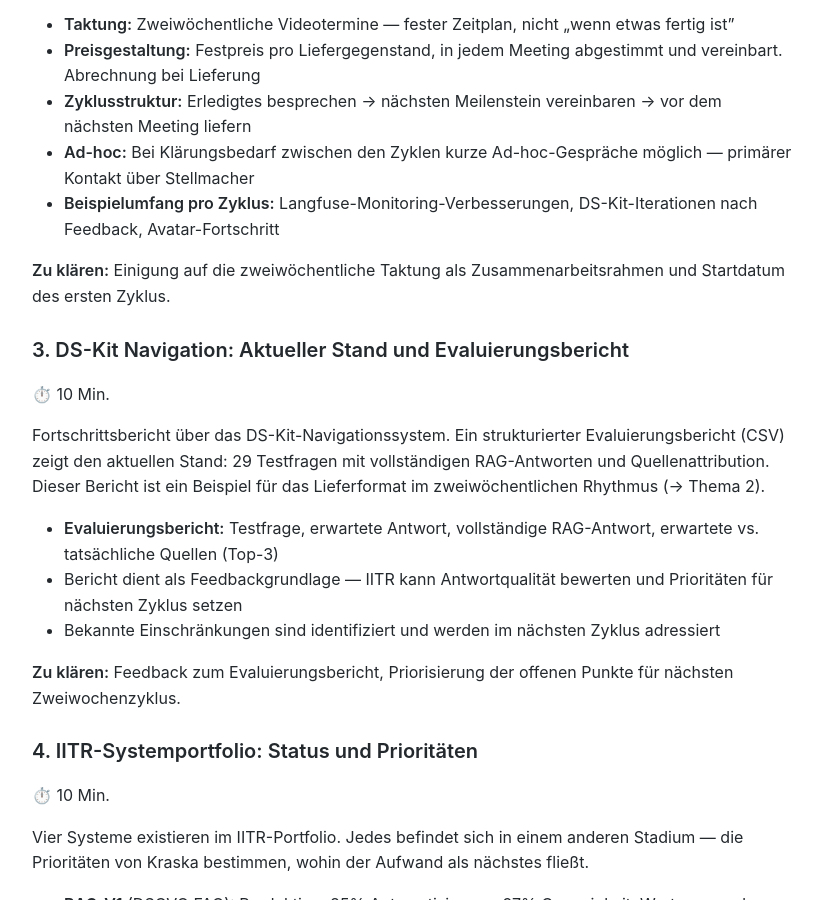
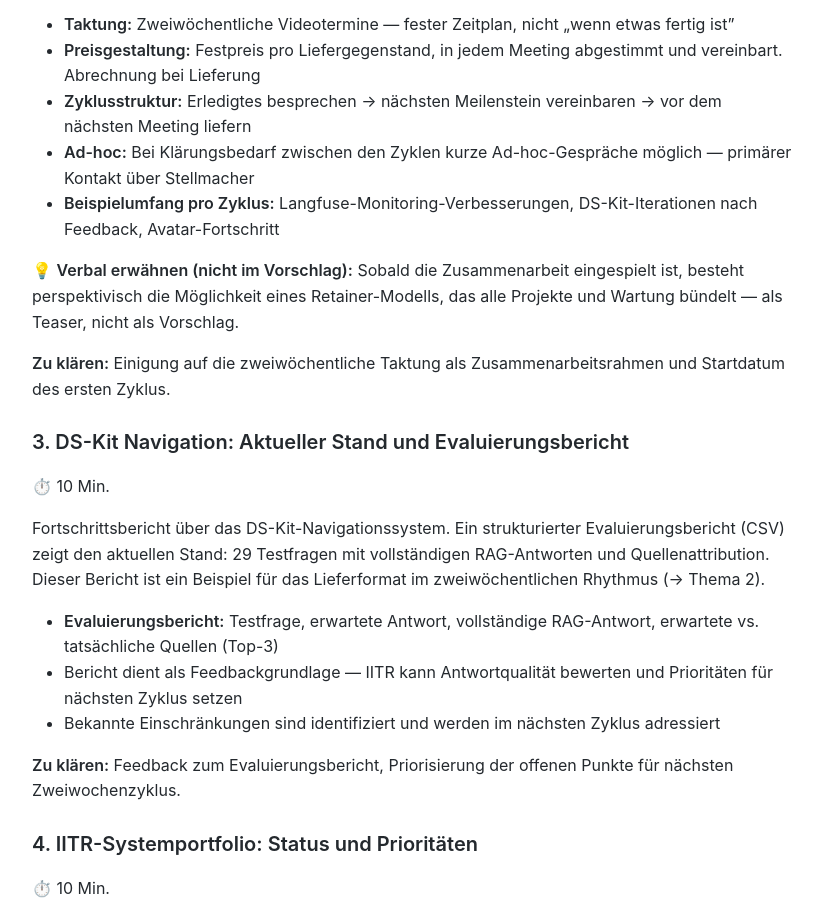
Before and after one commit to MariusWilsch/public-wilsch-ai-pages, a Jekyll site: the page built from project/iitr/iitr-zielkorridor-meeting-agenda.md, in a window 1280 px wide and 900 px high, scrolled down 1657 px. Shown: the whole window, without its empty margins (228-1050 px from the left). Built offline with Jekyll 4.4.1, drawn with Linux system fonts in a browser that asks for light colours; our own code applies the rules of GitHub Pages for plain Markdown files.

Commit message:
Sync from hippocampus 2026-02-24

```diff
--- a/project/iitr/iitr-zielkorridor-meeting-agenda.md
+++ b/project/iitr/iitr-zielkorridor-meeting-agenda.md
@@ -50,6 +50,8 @@ Ein strukturiertes Zusammenarbeitsmodell ersetzt das bisherige Ad-hoc-Kommunikat
 - **Zyklusstruktur:** Erledigtes besprechen → nächsten Meilenstein vereinbaren → vor dem nächsten Meeting liefern
 - **Ad-hoc:** Bei Klärungsbedarf zwischen den Zyklen kurze Ad-hoc-Gespräche möglich — primärer Kontakt über Stellmacher
 - **Beispielumfang pro Zyklus:** Langfuse-Monitoring-Verbesserungen, DS-Kit-Iterationen nach Feedback, Avatar-Fortschritt
+
+💡 **Verbal erwähnen (nicht im Vorschlag):** Sobald die Zusammenarbeit eingespielt ist, besteht perspektivisch die Möglichkeit eines Retainer-Modells, das alle Projekte und Wartung bündelt — als Teaser, nicht als Vorschlag.
 
 **Zu klären:** Einigung auf die zweiwöchentliche Taktung als Zusammenarbeitsrahmen und Startdatum des ersten Zyklus.
 
```
